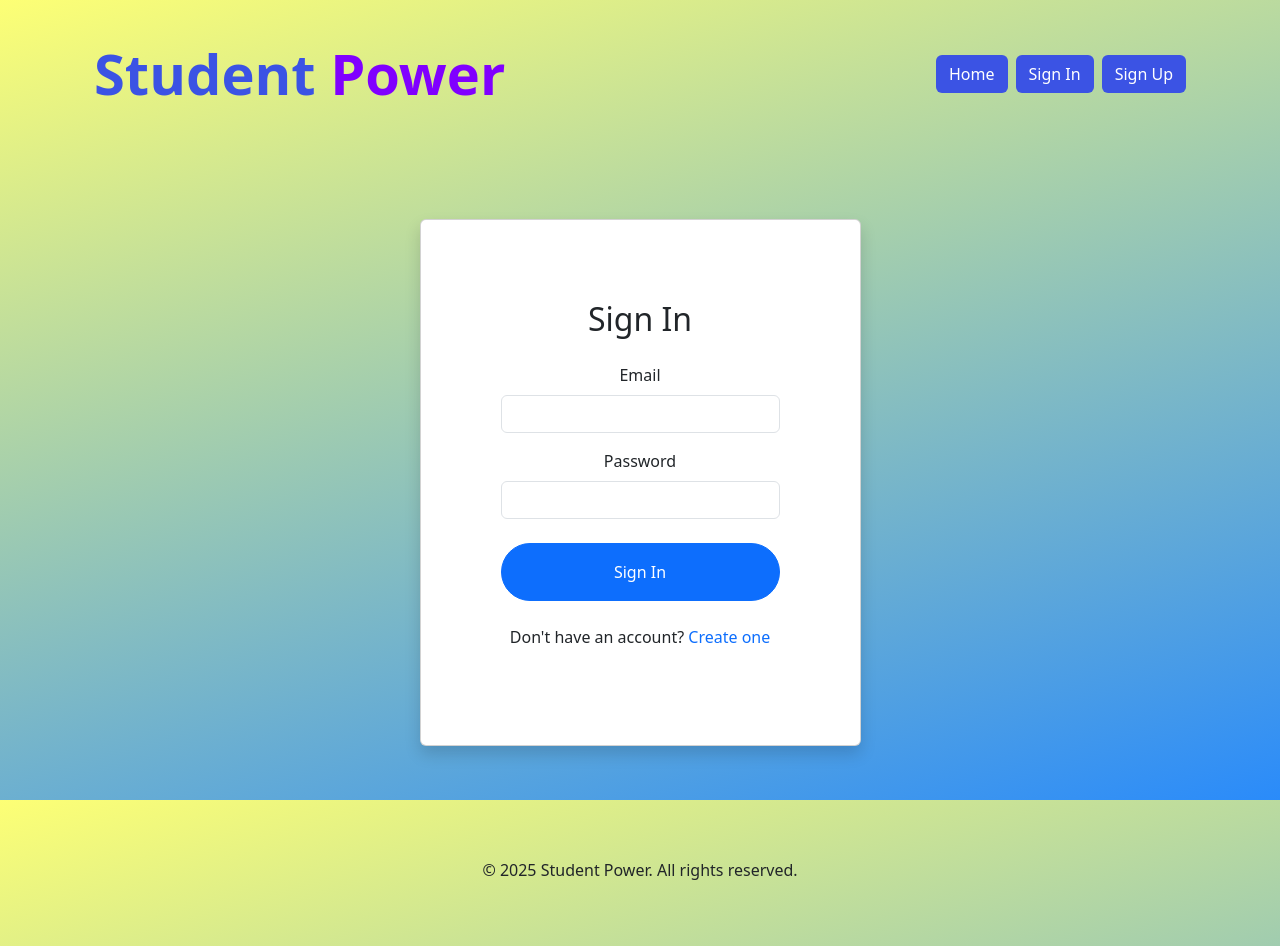
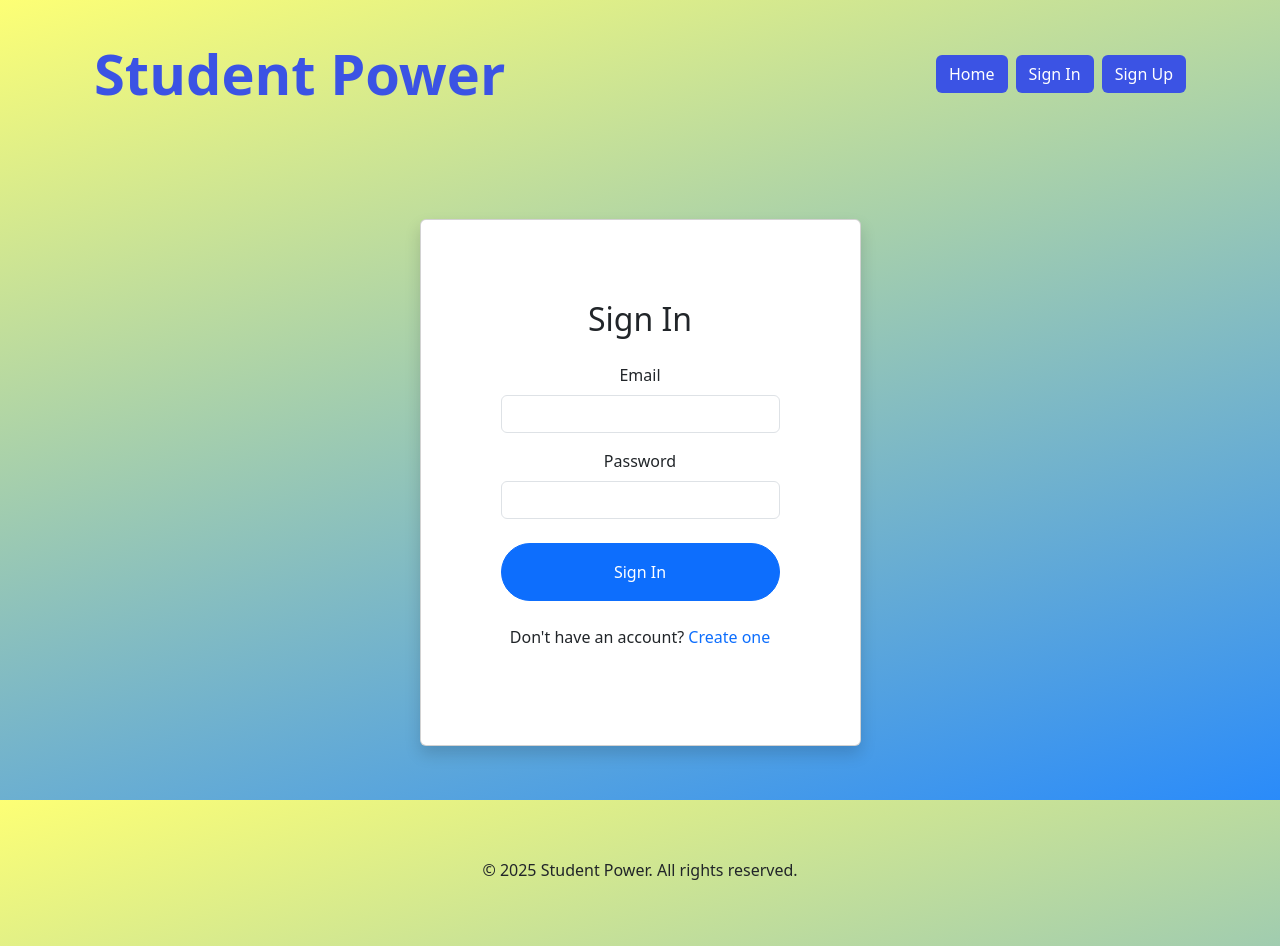
Before and after one commit to victorcreed/student_power_frontend, a React (Vite) app: page /signin in a window 1280 px wide. Built offline with nearby package versions, Linux system fonts and the light colour scheme; no server answers.

Commit message:
logo color

```diff
--- a/src/components/common/Navigation.jsx
+++ b/src/components/common/Navigation.jsx
@@ -32,7 +32,7 @@ const Navigation = () => {
         <Link className="text-decoration-none" to="/">
           <h1 className="display-4 fw-bold m-0">
           <span style={{ color: ' #3b53e4' }}>Student </span>
-          <span style={{ color: 'rgb(128, 0, 255)' }}>Power</span>
+          <span style={{ color: ' #3b53e4' }}>Power</span>
           </h1>
         </Link>
 
```
